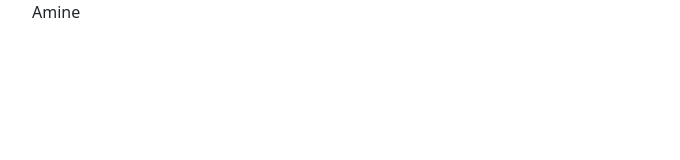
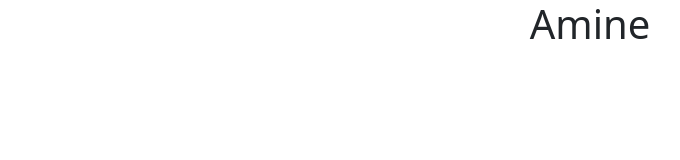
Before and after one commit to AAlmadani1/aalmadani1.github.io, a plain HTML site: page index.html in a window 1280 px wide. Shown: the whole page, without its empty margins (50-730 px from the left). Drawn offline with nearby package versions, Linux system fonts and the light colour scheme.

Commit message:
update
.

```diff
--- a/index.html
+++ b/index.html
@@ -16,10 +16,10 @@
 <body>
 
 
-<div class="container">
-   <div class="col">
-    Amine
-   </div>
+<div class="container-fluid">
+    <div class="div text-center">
+        <h1>Amine</h1>
+    </div>
 </div>
 
 
--- a/style.css
+++ b/style.css
@@ -0,0 +1,4 @@
+.div{
+    font-size: larger;
+
+}
```
